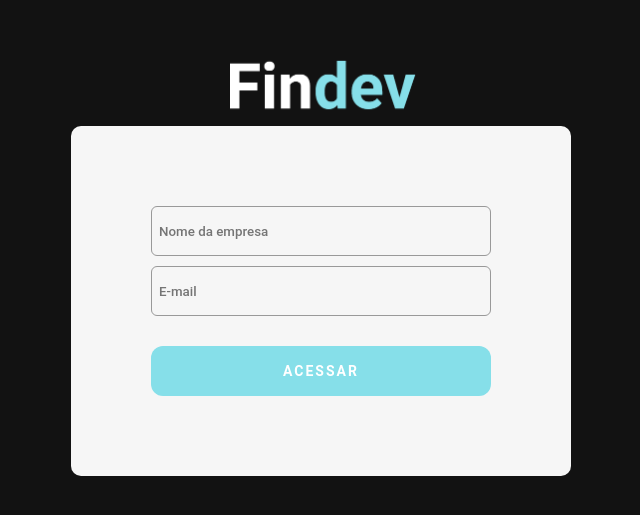
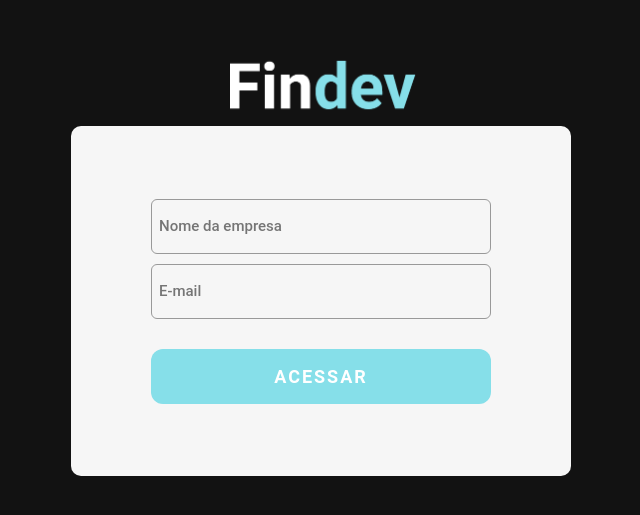
Before and after one commit to vetordev/Findev, a React (Create React App) app in the folder web/: page / in a window 1280 px wide. Shown: the part 141-656 px from the top of the page, without its empty margins (319-959 px from the left). Built offline with nearby package versions, Linux system fonts and the light colour scheme; the HTML template or start-up script is replaced by a standard one.

Commit message:
att stylization login

```diff
--- a/web/src/pages/Login/index.js
+++ b/web/src/pages/Login/index.js
@@ -1,10 +1,18 @@
 import React from 'react';
+import { useHistory } from 'react-router-dom';
 
 import { Container } from './styles';
 
 import logo from '../../assets/logos/white-logo128.png';
 
 export default function Login() {
+
+  const history = useHistory();
+
+  function handleLogin() {
+    history.push('/projects');
+  }
+
   return (
     <Container>
       <div>
@@ -14,7 +22,7 @@
           <input type="text" placeholder="Nome da empresa" />
           <input type="text" placeholder="E-mail" />
 
-          <button type="button">Acessar</button>
+          <button type="button" onClick={handleLogin} >Acessar</button>
         </form>
       </div>
     </Container>
--- a/web/src/pages/Login/styles.js
+++ b/web/src/pages/Login/styles.js
@@ -35,7 +35,7 @@
 
      input, button {
           width: 100%;
-          height: 50px;
+          height: 55px;
      }
 
      input:nth-child(2) {
@@ -47,6 +47,8 @@
           border: 1px solid #999;
           border-radius: 6px;
           background: transparent;
+          font-size: 15px;
+          color: #444;
      }
 
      button {
@@ -59,6 +61,7 @@
           font-weight: bold;
           letter-spacing: 2px;
           cursor: pointer;
+          font-size: 18px;
      }
 
 `;
```
